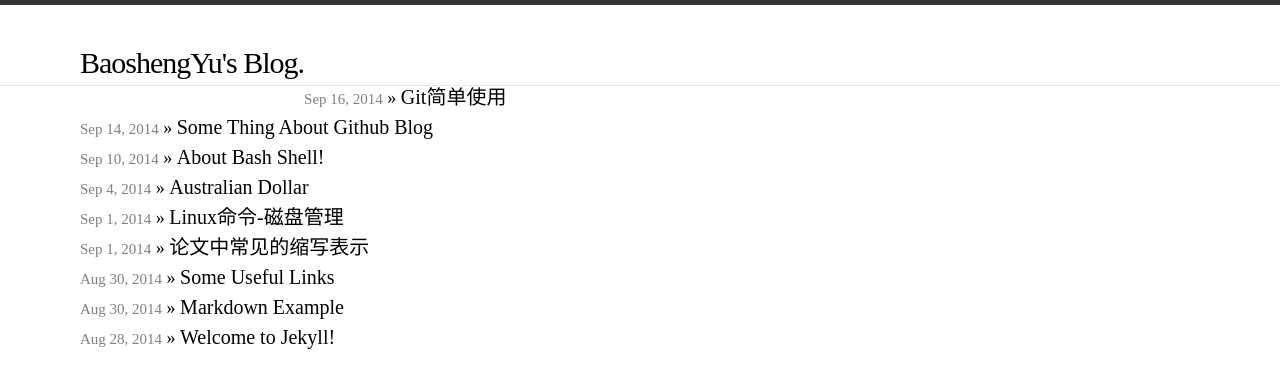
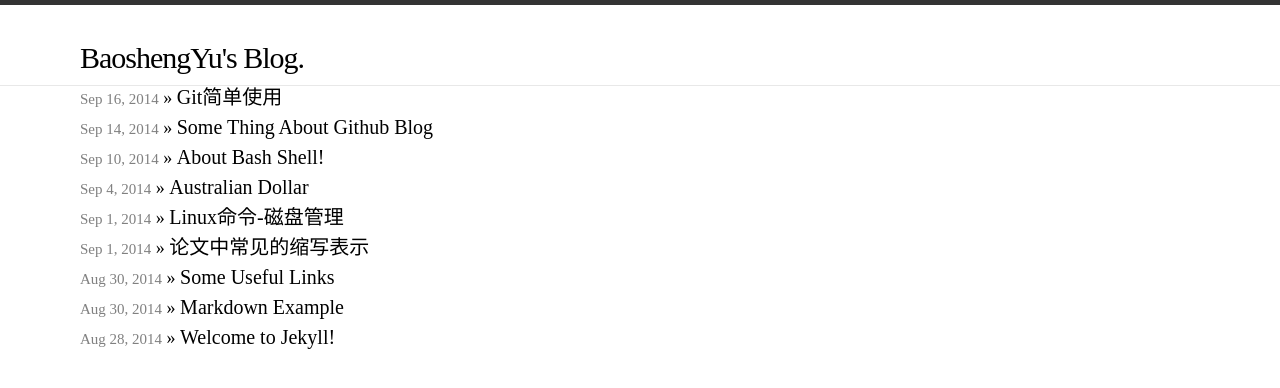
Before and after one commit to codeybs/blog, a Jekyll site: the page built from index.html, in a window 1280 px wide. Shown: the top 388 px of the page. Built offline with Jekyll 4.4.1, drawn with Linux system fonts in a browser that asks for light colours.

Commit message:
Update main.css

```diff
--- a/css/main.css
+++ b/css/main.css
@@ -55,7 +55,7 @@
 .site-title,
 .site-title:hover,
 .site-title:visited {
-  padding-top:30px;
+  padding-top:25px;
   display: block;
   color: black;
   font-size: 30px;
```
